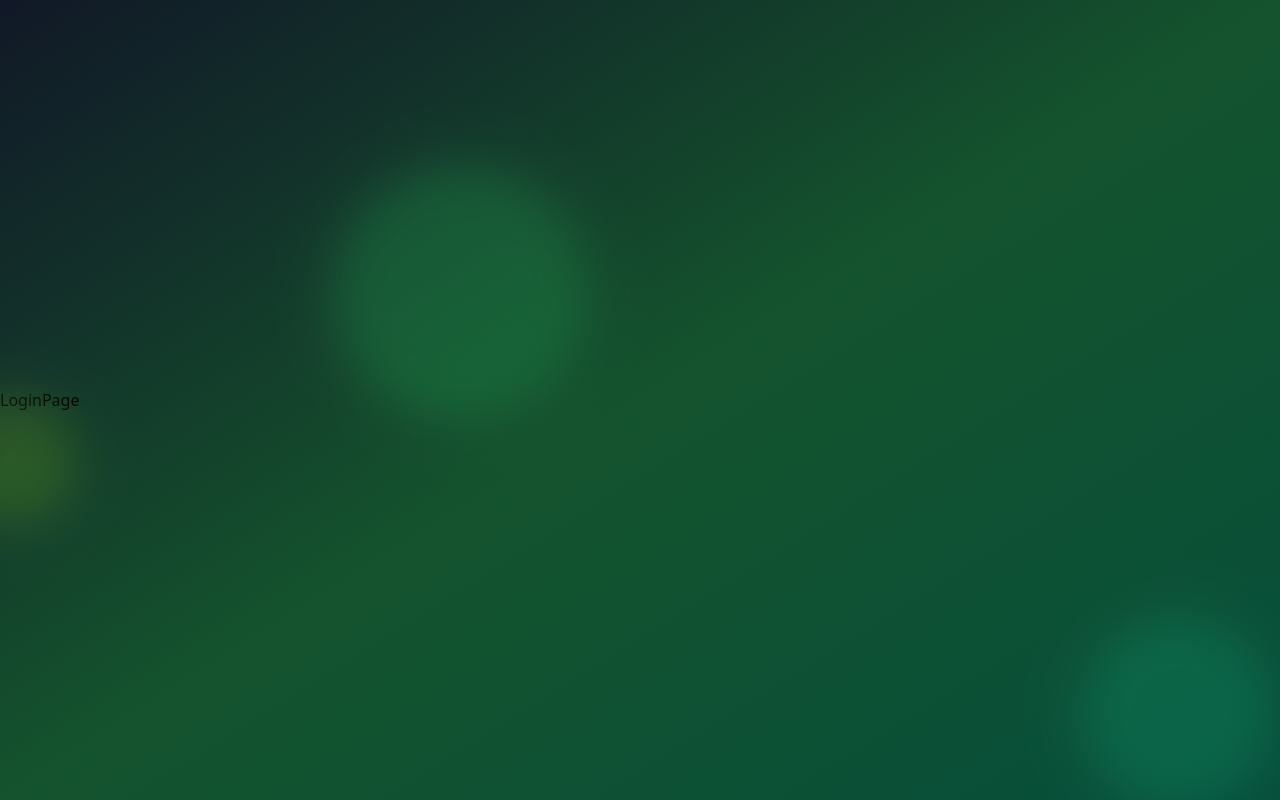
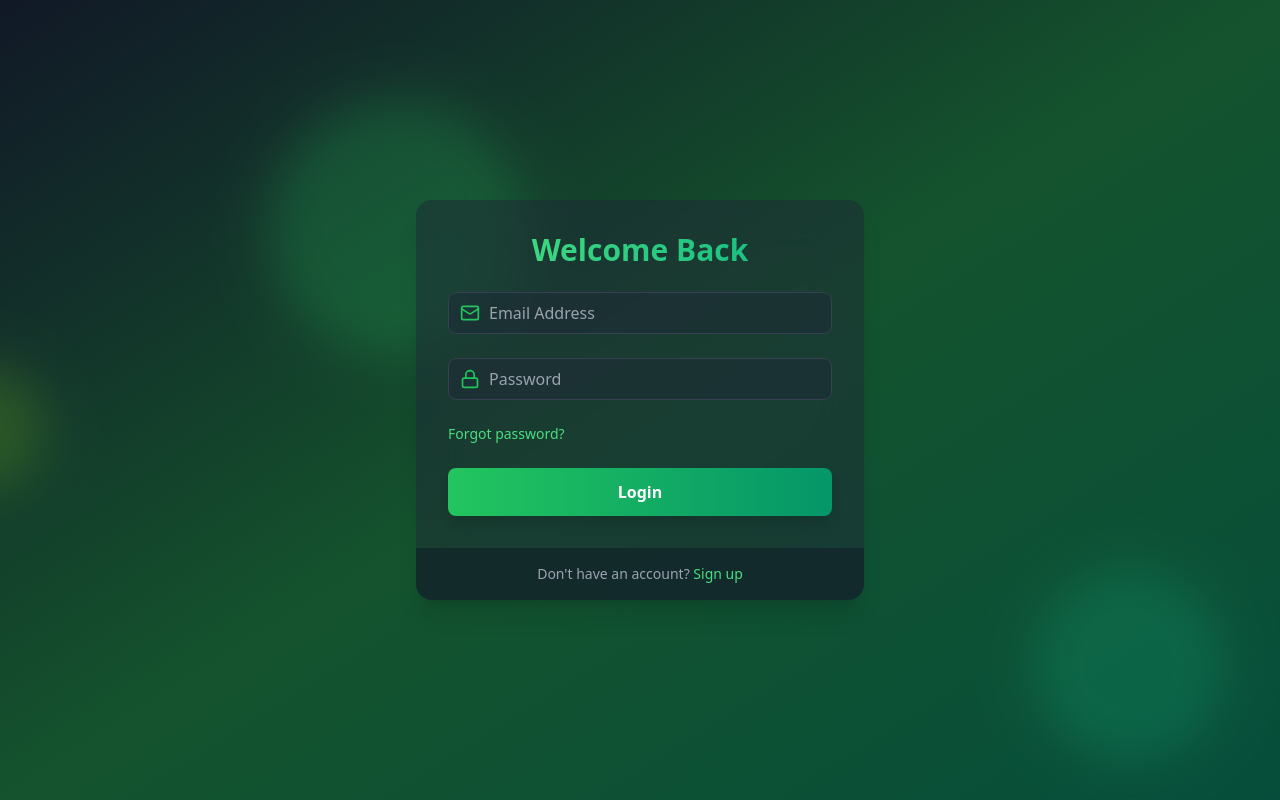
Before and after one commit to EmanuelAcosta1695/auth-service, a React (Vite) app in the folder frontend/: page /login in a window 1280 px wide. Built offline with nearby package versions, Linux system fonts and the light colour scheme.

Commit message:
feat: add loginPage

```diff
--- a/frontend/src/App.jsx
+++ b/frontend/src/App.jsx
@@ -5,7 +5,8 @@ import LoginPage from "./pages/LoginPage.jsx"
 
 function App() {
   return (
-    <div className="min-h-screen bg-gradient-to-br from-gray-900 via-green-900 to-emerald-900 flex items-center relative overflow-hidden">
+    <div className='min-h-screen bg-gradient-to-br
+    from-gray-900 via-green-900 to-emerald-900 flex items-center justify-center relative overflow-hidden'>
       <FloatingShape
        color="bg-green-500"
        size="w-64 h-64"
--- a/frontend/src/pages/LoginPage.jsx
+++ b/frontend/src/pages/LoginPage.jsx
@@ -1,9 +1,78 @@
-import React from 'react'
+import { useState } from "react";
+import { motion } from "framer-motion";
+import { Mail, Lock, Loader } from "lucide-react";
+import { Link } from "react-router-dom";
+// import { useAuthStore } from "../store/authStore";
+import Input from "../components/Input";
 
 const LoginPage = () => {
-  return (
-    <div>LoginPage</div>
-  )
-}
+	const [email, setEmail] = useState("");
+	const [password, setPassword] = useState("");
 
-export default LoginPage
+	// const { login, isLoading, error } = useAuthStore();
+
+	const handleLogin = async (e) => {
+		e.preventDefault();
+		// await login(email, password);
+	};
+
+	return (
+		<motion.div
+			initial={{ opacity: 0, y: 20 }}
+			animate={{ opacity: 1, y: 0 }}
+			transition={{ duration: 0.5 }}
+			className='max-w-md w-full bg-gray-800 bg-opacity-50 backdrop-filter backdrop-blur-xl rounded-2xl shadow-xl overflow-hidden'
+		>
+			<div className='p-8'>
+				<h2 className='text-3xl font-bold mb-6 text-center bg-gradient-to-r from-green-400 to-emerald-500 text-transparent bg-clip-text'>
+					Welcome Back
+				</h2>
+
+				<form onSubmit={handleLogin}>
+					<Input
+						icon={Mail}
+						type='email'
+						placeholder='Email Address'
+						value={email}
+						onChange={(e) => setEmail(e.target.value)}
+					/>
+
+					<Input
+						icon={Lock}
+						type='password'
+						placeholder='Password'
+						value={password}
+						onChange={(e) => setPassword(e.target.value)}
+					/>
+
+					<div className='flex items-center mb-6'>
+						<Link to='/forgot-password' className='text-sm text-green-400 hover:underline'>
+							Forgot password?
+						</Link>
+					</div>
+					{/* {error && <p className='text-red-500 font-semibold mb-2'>{error}</p>} */}
+
+					<motion.button
+						whileHover={{ scale: 1.02 }}
+						whileTap={{ scale: 0.98 }}
+						className='w-full py-3 px-4 bg-gradient-to-r from-green-500 to-emerald-600 text-white font-bold rounded-lg shadow-lg hover:from-green-600 hover:to-emerald-700 focus:outline-none focus:ring-2 focus:ring-green-500 focus:ring-offset-2 focus:ring-offset-gray-900 transition duration-200'
+						type='submit'
+						disabled={false}
+					>
+						Login
+						{/* {isLoading ? <Loader className='w-6 h-6 animate-spin  mx-auto' /> : "Login"} */}
+					</motion.button>
+				</form>
+			</div>
+			<div className='px-8 py-4 bg-gray-900 bg-opacity-50 flex justify-center'>
+				<p className='text-sm text-gray-400'>
+					Don't have an account?{" "}
+					<Link to='/signup' className='text-green-400 hover:underline'>
+						Sign up
+					</Link>
+				</p>
+			</div>
+		</motion.div>
+	);
+};
+export default LoginPage;
```
